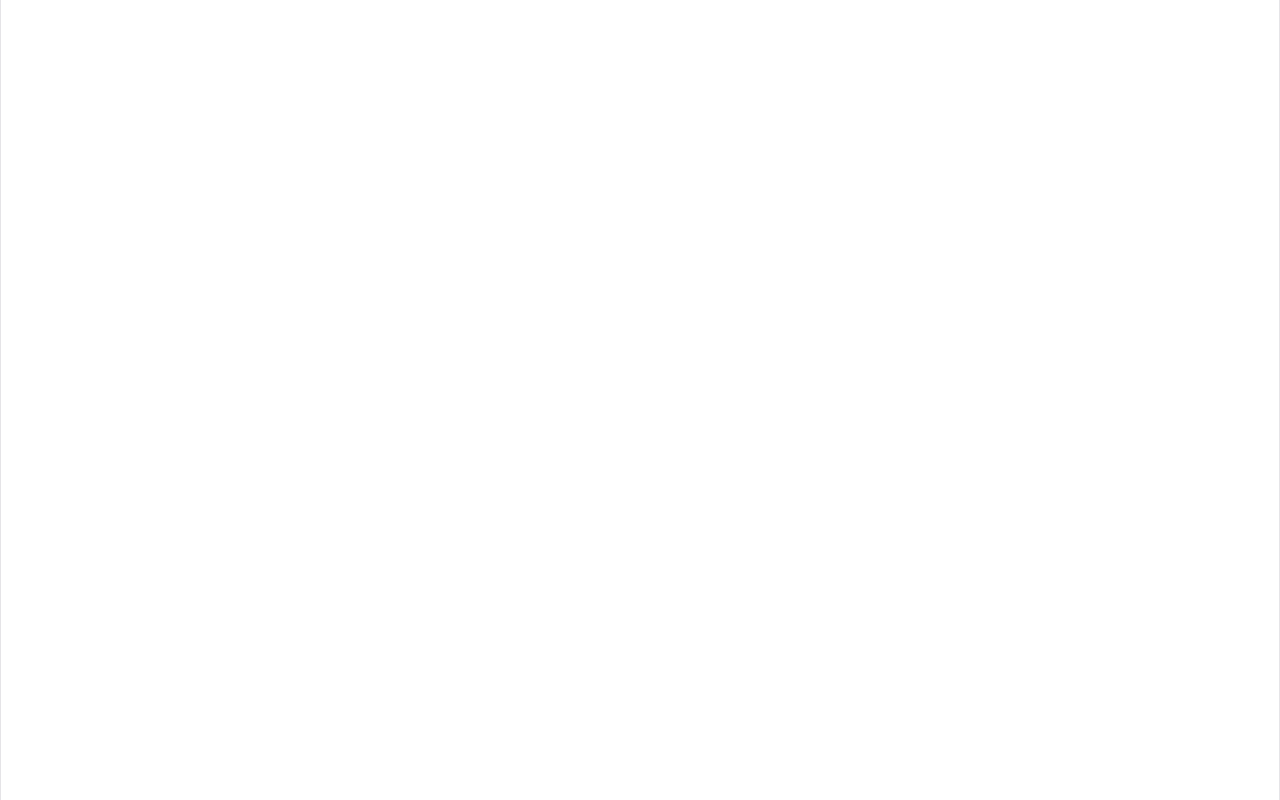
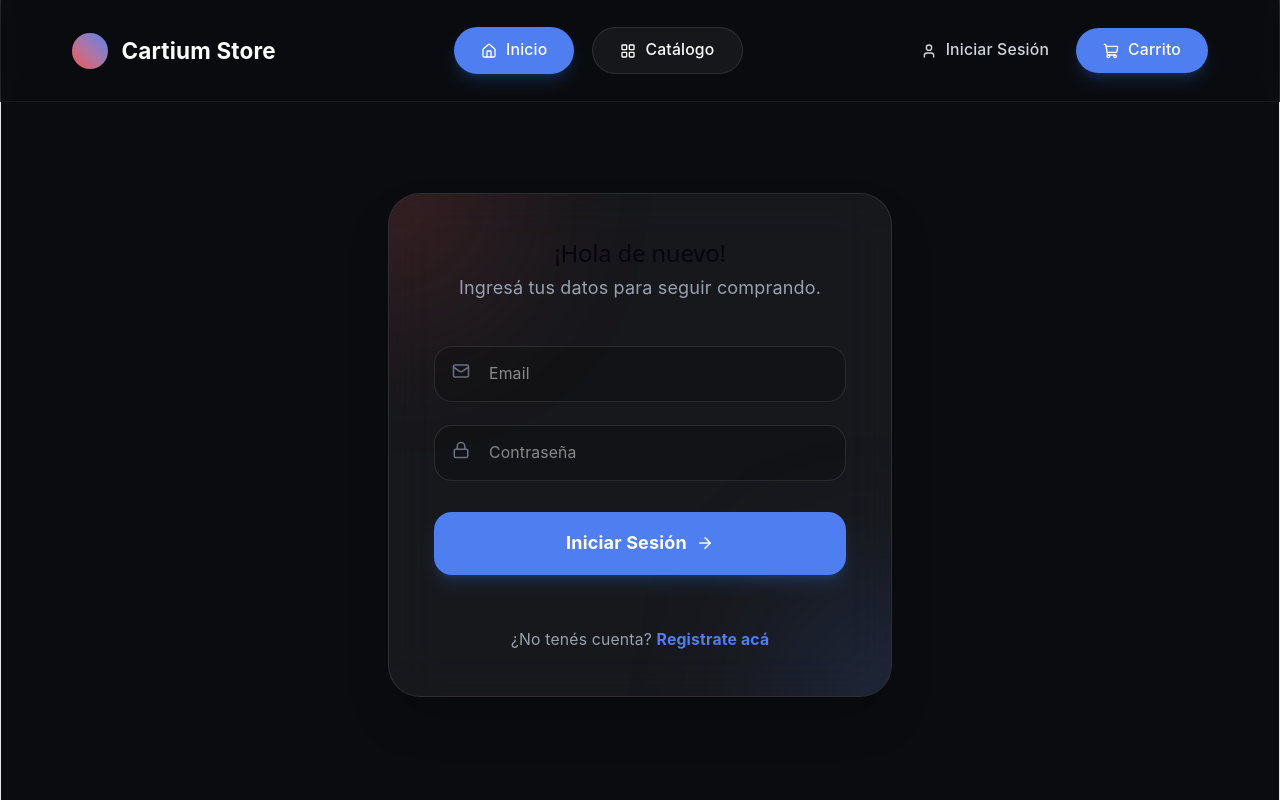
Before and after one commit to Bancusa/Cartium-Store, a React (Vite) app in the folder Frontend/: page /auth in a window 1280 px wide. Before the commit this address had no page. Built offline with nearby package versions, Linux system fonts and the light colour scheme.

Commit message:
Nuevos archivos y cambios en otros

```diff
--- a/Frontend/src/App.tsx
+++ b/Frontend/src/App.tsx
@@ -2,6 +2,7 @@ import { BrowserRouter, Routes, Route} from 'react-router-dom';
 import Home from './pages/home';
 import Catalogo from './pages/catalogo';
 import Carrito from './pages/carrito';
+import Auth from './pages/Auth';
 
 export default function App() {
   return (
@@ -10,6 +11,7 @@ export default function App() {
         <Route path="/" element={<Home />} />
         <Route path="/catalogo" element={<Catalogo />} />
         <Route path="/carrito" element={<Carrito />} />
+        <Route path="/auth" element={<Auth />} />
       </Routes>
     </BrowserRouter>
   );
--- /dev/null
+++ b/Frontend/src/components/Navbar.tsx
@@ -0,0 +1,31 @@
+import { Link } from 'react-router-dom';
+import { ShoppingCart, User, Home, LayoutGrid } from 'lucide-react';
+
+export default function Navbar() {
+  return (
+    <nav className="fixed top-0 left-0 right-0 z-50 flex items-center justify-between px-8 md:px-16 py-6 w-full bg-[#0B0C10]/80 backdrop-blur-md border-b border-white/5">
+      <div className="flex items-center gap-3">
+        <div className="w-8 h-8 rounded-full bg-gradient-to-tr from-[#f04e4e] to-[#4e7ef0]"></div>
+        <span className="font-bold text-xl text-white">Cartium Store</span>
+      </div>
+
+      <div className="hidden md:flex gap-4">
+        <Link to="/" className="flex items-center gap-2 bg-[#4e7ef0] px-6 py-2.5 rounded-full text-sm font-medium text-white shadow-lg shadow-blue-500/20 hover:scale-105 transition-all">
+          <Home size={16} /> Inicio
+        </Link>
+        <Link to="/catalogo" className="flex items-center gap-2 bg-white/5 border border-white/10 px-6 py-2.5 rounded-full text-sm font-medium text-white hover:bg-white/10 transition-all hover:scale-105">
+          <LayoutGrid size={16} /> Catálogo
+        </Link>
+      </div>
+
+      <div className="flex gap-6 items-center">
+        <Link to="/auth" className="text-gray-300 hover:text-white transition flex items-center gap-2 text-sm font-medium">
+          <User size={16} /> Iniciar Sesión
+        </Link>
+        <Link to="/carrito" className="bg-[#4e7ef0] px-6 py-2.5 rounded-full text-sm font-medium text-white flex items-center gap-2 shadow-lg shadow-blue-500/20 hover:scale-105 transition-all">
+          <ShoppingCart size={16} /> Carrito
+        </Link>
+      </div>
+    </nav>
+  );
+}
--- /dev/null
+++ b/Frontend/src/pages/Auth.tsx
@@ -0,0 +1,84 @@
+import { useState } from 'react';
+import { User, Mail, Lock, ArrowRight } from 'lucide-react';
+import Navbar from '../components/Navbar';
+
+export default function Auth() {
+  const [esLogin, setEsLogin] = useState(true);
+
+  return (
+    <div className="min-h-screen bg-[#0B0C10] text-white font-sans w-full flex flex-col">
+      <Navbar />
+
+      <main className="flex-1 flex items-center justify-center px-6 pt-20">
+        {/* Tarjeta de Auth con Glassmorphism */}
+        <div className="w-full max-w-md bg-white/5 backdrop-blur-xl border border-white/10 p-10 rounded-[32px] shadow-2xl relative overflow-hidden">
+
+          {/* Luces de fondo sutiles */}
+          <div className="absolute -top-24 -left-24 w-48 h-48 bg-[#f04e4e]/20 rounded-full blur-[80px]"></div>
+          <div className="absolute -bottom-24 -right-24 w-48 h-48 bg-[#4e7ef0]/20 rounded-full blur-[80px]"></div>
+
+          <div className="relative z-10">
+            <div className="text-center mb-10">
+              <h2 className="text-4xl font-black mb-3">
+                {esLogin ? '¡Hola de nuevo!' : 'Crear Cuenta'}
+              </h2>
+              <p className="text-gray-400">
+                {esLogin
+                  ? 'Ingresá tus datos para seguir comprando.'
+                  : 'Sumate a la comunidad de Cartium Store.'}
+              </p>
+            </div>
+
+            {/* ACÁ ESTÁ LA MAGIA: Le clavé un mb-12 (margin-bottom enorme) al form para que empuje lo de abajo */}
+            <form className="flex flex-col gap-5 mb-12">
+              {!esLogin && (
+                <div className="relative">
+                  <User className="absolute left-4 top-3.5 text-gray-500" size={18} />
+                  <input
+                    type="text"
+                    placeholder="Nombre completo"
+                    className="w-full bg-black/20 border border-white/10 rounded-2xl py-3.5 pl-12 pr-4 text-sm focus:outline-none focus:border-[#4e7ef0] transition-all"
+                  />
+                </div>
+              )}
+
+              <div className="relative">
+                <Mail className="absolute left-4 top-3.5 text-gray-500" size={18} />
+                <input
+                  type="email"
+                  placeholder="Email"
+                  className="w-full bg-black/20 border border-white/10 rounded-2xl py-3.5 pl-12 pr-4 text-sm focus:outline-none focus:border-[#4e7ef0] transition-all"
+                />
+              </div>
+
+              <div className="relative">
+                <Lock className="absolute left-4 top-3.5 text-gray-500" size={18} />
+                <input
+                  type="password"
+                  placeholder="Contraseña"
+                  className="w-full bg-black/20 border border-white/10 rounded-2xl py-3.5 pl-12 pr-4 text-sm focus:outline-none focus:border-[#4e7ef0] transition-all"
+                />
+              </div>
+
+              <button className="w-full bg-[#4e7ef0] hover:bg-blue-600 text-white py-4 rounded-2xl font-bold transition-all shadow-lg shadow-blue-500/20 flex items-center justify-center gap-2 mt-2 hover:scale-[1.02] active:scale-95">
+                {esLogin ? 'Iniciar Sesión' : 'Registrarse'} <ArrowRight size={18} />
+              </button>
+            </form>
+
+            {/* Texto para alternar */}
+            <p className="text-center text-gray-400 text-sm">
+              {esLogin ? '¿No tenés cuenta?' : '¿Ya tenés cuenta?'} {' '}
+              <button
+                type="button"
+                onClick={() => setEsLogin(!esLogin)}
+                className="text-[#4e7ef0] font-bold hover:underline"
+              >
+                {esLogin ? 'Registrate acá' : 'Iniciá sesión'}
+              </button>
+            </p>
+          </div>
+        </div>
+      </main>
+    </div>
+  );
+}
--- a/Frontend/src/pages/carrito.tsx
+++ b/Frontend/src/pages/carrito.tsx
@@ -1,43 +1,34 @@
-import { ShoppingCart, User, LayoutGrid, Home as HomeIcon } from 'lucide-react';
+import { ShoppingCart } from 'lucide-react';
 import { Link } from 'react-router-dom';
+import Navbar from '../components/Navbar';
 
 export default function Carrito() {
   return (
     <div className="min-h-screen bg-[#0B0C10] text-white font-sans w-full flex flex-col">
+      <Navbar />
 
-      {/* NAVBAR */}
-      <nav className="flex items-center justify-between px-8 md:px-16 py-6 w-full bg-black/10 backdrop-blur-sm border-b border-white/5">
-        <div className="flex items-center gap-3">
-          <div className="w-8 h-8 rounded-full bg-gradient-to-tr from-[#f04e4e] to-[#4e7ef0]"></div>
-          <span className="font-bold text-xl">Cartium Store</span>
-        </div>
-        <div className="hidden md:flex gap-4">
-          <Link to="/" className="flex items-center gap-2 bg-white/5 border border-white/10 px-6 py-2.5 rounded-full hover:bg-white/10 transition text-sm font-medium">
-            <HomeIcon size={16} /> Inicio
-          </Link>
-          <Link to="/catalogo" className="flex items-center gap-2 bg-white/5 border border-white/10 px-6 py-2.5 rounded-full hover:bg-white/10 transition text-sm font-medium">
-            <LayoutGrid size={16} /> Catálogo
-          </Link>
-        </div>
-        <div className="flex gap-6 items-center">
-          <button className="text-gray-300 hover:text-white transition flex items-center gap-2 text-sm font-medium">
-            <User size={16} /> Iniciar Sesión
-          </button>
-          <Link to="/carrito" className="bg-[#4e7ef0] px-6 py-2.5 rounded-full text-sm font-medium flex items-center gap-2 shadow-lg shadow-blue-500/20">
-            <ShoppingCart size={16} /> Carrito
-          </Link>
-        </div>
-      </nav>
+      <main className="flex-1 flex items-center justify-center px-6 pt-20">
 
-      {/* CONTENIDO */}
-      <main className="w-full px-8 md:px-16 py-32 flex flex-col items-center justify-center">
-        <div className="bg-black/20 backdrop-blur-md border border-white/10 p-12 rounded-3xl text-center max-w-2xl w-full shadow-2xl">
-          <ShoppingCart size={64} className="mx-auto text-gray-500 mb-6 opacity-50" />
-          <h2 className="text-4xl font-bold mb-4 drop-shadow-md">Tu carrito está vacío</h2>
-          <p className="text-gray-300 mb-10 text-lg">Parece que todavía no sumaste nada para tu búnker de entrenamiento.</p>
-          <Link to="/catalogo" className="bg-[#f04e4e] hover:bg-[#d64545] text-white px-10 py-4 rounded-xl font-bold transition-all shadow-xl shadow-red-500/30 inline-block text-lg">
+        {/* Contenedor del carrito vacio */}
+        <div className="w-full max-w-2xl bg-white/5 backdrop-blur-xl border border-white/10 p-12 md:p-20 rounded-[32px] shadow-2xl flex flex-col items-center text-center">
+
+          <ShoppingCart size={80} className="text-gray-500 mb-8" />
+
+          <h2 className="text-3xl font-black mb-4">
+            Tu carrito está vacío
+          </h2>
+
+          <p className="text-gray-400 text-lg">
+            Parece que todavía no sumaste nada para tu carrito.
+          </p>
+
+          <Link
+            to="/catalogo"
+            className="mt-12 bg-[#f04e4e] hover:bg-[#d64545] text-white px-10 py-4 rounded-xl font-bold transition-all shadow-lg shadow-red-500/20 text-lg hover:scale-105 active:scale-95"
+          >
             Ir a comprar
           </Link>
+
         </div>
       </main>
     </div>
```
Also changed, not shown: Frontend/src/pages/catalogo.tsx (+8 -29 lines), Frontend/src/pages/home.tsx (+22 -42 lines).
